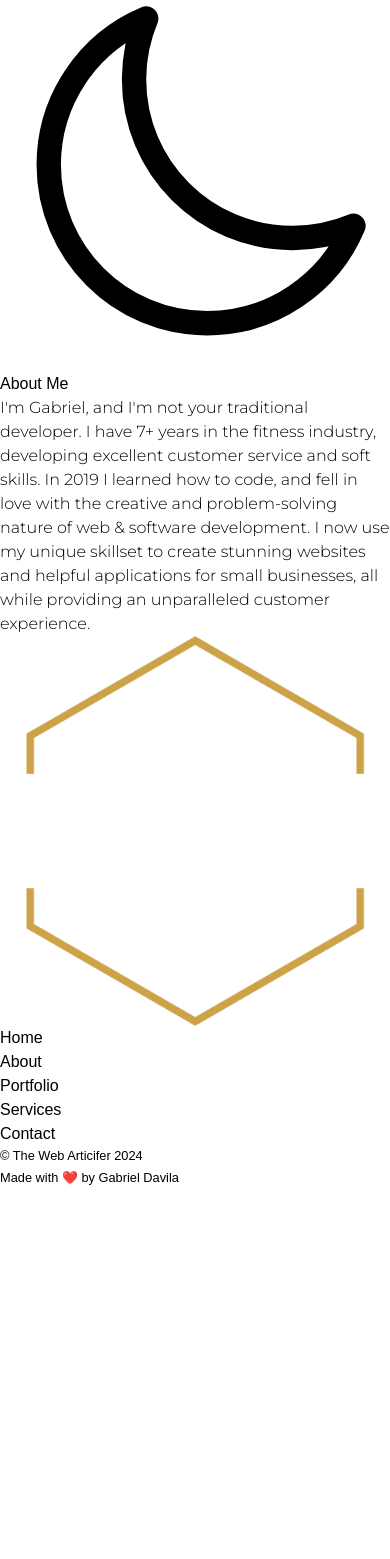
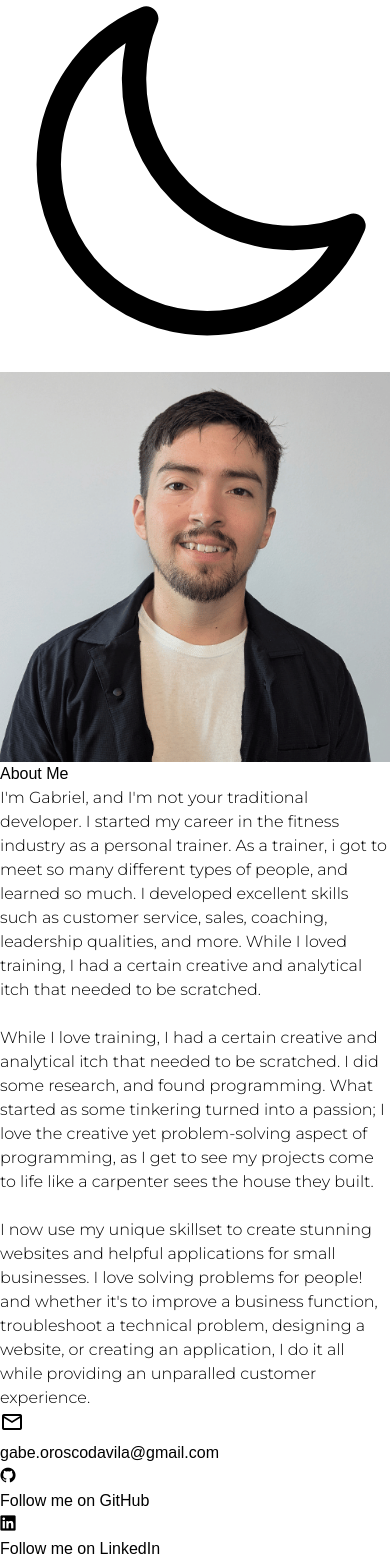
Before and after one commit to GabrielJDavila/TheWebArtificerPortfolio, a Next.js app: page /about in a window 390 px wide. Shown: the part 432-1991 px from the top of the page. Before the commit the page ends 1621 px from the top, so only its background shows below. Built offline with nearby package versions, Linux system fonts and the light colour scheme; a web font is replaced by a local one.

Commit message:
Updates
- Optimized About page
- Fixed mdx -page issue (just some typos)
- Finished aboutui.tsx content/layout

```diff
--- a/src/app/about/page.tsx
+++ b/src/app/about/page.tsx
@@ -1,19 +1,11 @@
 "use client"
 import { useEffect, useState } from "react"
-import { Inter, Montserrat } from "next/font/google"
-import Link from "next/link"
-
-const inter = Inter({ subsets: ["latin"], weight: ["200", "300"] })
-const mont = Montserrat({subsets: ["latin"], weight: ["200",  "300"]})
+import AboutPageUi from "../ui/aboutpageui/aboutui"
 
 export default function About() {
     return (
         <main className="flex flex-col text-center gap-10 my-20 md:mt-20 p-8">
-            <h1>About Me</h1>
-            <p className={`${mont.className} dark:text-white text-left`}>I'm Gabriel, and I'm not your traditional developer. I have 7+ years in the fitness industry, developing excellent customer service and soft skills.
-                In 2019 I learned how to code, and fell in love with the creative and problem-solving nature of web & software development.
-                I now use my unique skillset to create stunning websites and helpful applications for small businesses, all while providing an unparalleled customer experience.
-            </p>
+            <AboutPageUi />
         </main>
     )
 }
--- a/src/app/layout.tsx
+++ b/src/app/layout.tsx
@@ -22,6 +22,11 @@ export default function RootLayout({
 }>) {
   return (
     <html lang="en">
+      <head>
+        <link rel="stylesheet" type='text/css' href="https://cdn.jsdelivr.net/gh/devicons/devicon@latest/devicon.min.css" />
+        <link rel="stylesheet" href="https://fonts.googleapis.com/css2?family=Material+Symbols+Outlined:opsz,wght,FILL,GRAD@24,400,0,0" />
+      </head>
+
       <body className={`${grenze.className} dark:bg-zinc-900 dark:text-white`}>
         <Providers>
           <Nav/>
--- /dev/null
+++ b/src/app/mdx-page/page.mdx
@@ -0,0 +1,3 @@
+# Welcome to my blog!
+
+This is text.
--- /dev/null
+++ b/src/app/ui/aboutpageui/aboutui.tsx
@@ -0,0 +1,120 @@
+"use client"
+import { useEffect, useState } from "react"
+import { Inter, Montserrat } from "next/font/google"
+import Link from "next/link"
+
+const inter = Inter({ subsets: ["latin"], weight: ["200", "300"] })
+const mont = Montserrat({subsets: ["latin"], weight: ["200",  "300"]})
+
+export default function AboutPageUi() {
+    const [windowWidth, setWindowWidth] = useState(window.innerWidth)
+
+    useEffect(() => {
+        if(typeof window !== "undefined") {
+            const handleResize = () => setWindowWidth(window.innerWidth)
+            window.addEventListener("resize", handleResize)
+
+            return () => window.removeEventListener("resize", handleResize)
+        }
+    }, [])
+
+    console.log(windowWidth)
+
+    return (
+        windowWidth < 1024 ?
+        <div className="flex flex-col justify-center text-center items-center gap-8 md:w-3/4 lg:max-w-5xl m-auto items-center">
+            <div className="flex flex-col flex-wrap text-center justify-center items-center w-3/4 max-w-96 m-auto mx-8 my-4 lg:my-8">
+                <img
+                    src="blackshirtvv1.png"
+                    alt="picture of Gabriel Davila, wearing a black collared shirt against a beige background."
+                    className="w-full rounded-3xl rotate-3 shadow"
+                />
+
+            </div>
+
+            <div className="text-left lg:w-full">
+                <h1 className="my-4 text-2xl">About Me</h1>
+                <p className={`${mont.className} dark:text-white text-left`}>I'm Gabriel, and I'm not your traditional developer. I started my career in the fitness industry as a personal trainer. As a trainer, i got to meet so many different types of people, and learned so much. I developed excellent skills
+                    such as customer service, sales, coaching, leadership qualities, and more. While I loved training, I had a certain creative and analytical itch that needed to be scratched.
+                </p>
+                <br></br>
+                <p className={`${mont.className} dark:text-white text-left`}>While I love training, I had a certain creative and analytical itch that needed to be scratched. I did some research, and found programming.
+                    What started as some tinkering turned into a passion; I love the creative yet problem-solving aspect of programming, as I get to see my projects come to life like a carpenter sees the house they built.
+                </p>
+                <br></br>
+                <p className={`${mont.className} dark:text-white text-left`}>
+                    I now use my unique skillset to create stunning websites and helpful applications for small businesses. I love solving problems for people!
+                    and whether it's to improve a business function, troubleshoot a technical problem, designing a website, or creating an application, I do it all while providing an unparalled customer experience.
+                </p>
+            </div>
+
+
+            <div className="text-left flex flex-col justify-items-start gap-2 w-full lg:order-last">
+
+                    <div className="flex flex-row text-left items-center justify-center gap-4 mr-auto">
+                        <span className="material-symbols-outlined">
+                            mail
+                        </span>
+                        <p className="text-left">gabe.oroscodavila@gmail.com</p>
+                    </div>
+
+                    <div className="flex flex-row text-left items-center justify-center gap-4 mr-auto">
+                        <i className="devicon-github-original"></i>
+                        <p className="text-left">Follow me on GitHub</p>
+                    </div>
+
+                    <div className="flex flex-row text-left items-center justify-center gap-4 mr-auto">
+                        <i className="devicon-linkedin-plain mr-auto"></i>
+                        <p>Follow me on LinkedIn</p>
+                    </div>
+            </div>
+        </div>
+        :
+        <div className="flex flex-row justify-center text-center items-center gap-8 md:w-3/4 lg:max-w-5xl m-auto items-center">
+            <div className="flex flex-col flex-wrap text-center justify-center items-center gap-12 w-3/4 md:w-full sm:max-w-96 lg:max-w-md m-auto mx-8 my-4 lg:my-8">
+                <img
+                    src="blackshirtvv1.png"
+                    alt="picture of Gabriel Davila, wearing a black collared shirt against a beige background."
+                    className="w-full rounded-3xl rotate-3 shadow"
+                />
+                <div className="text-left flex flex-col justify-items-start gap-2 w-full lg:order-last">
+
+                    <div className="flex flex-row text-left items-center justify-center gap-4 mr-auto">
+                        <svg xmlns="http://www.w3.org/2000/svg" fill="none" viewBox="0 0 24 24" stroke-width="1.5" stroke="currentColor" className="size-4">
+                        <path stroke-linecap="round" stroke-linejoin="round" d="M21.75 6.75v10.5a2.25 2.25 0 0 1-2.25 2.25h-15a2.25 2.25 0 0 1-2.25-2.25V6.75m19.5 0A2.25 2.25 0 0 0 19.5 4.5h-15a2.25 2.25 0 0 0-2.25 2.25m19.5 0v.243a2.25 2.25 0 0 1-1.07 1.916l-7.5 4.615a2.25 2.25 0 0 1-2.36 0L3.32 8.91a2.25 2.25 0 0 1-1.07-1.916V6.75" />
+                        </svg>
+
+
+                        <p className="w-4">gabe.oroscodavila@gmail.com</p>
+                    </div>
+
+                    <div className="flex flex-row text-left items-center justify-center gap-4 mr-auto">
+                        <i className="devicon-github-original"></i>
+                        <p className="text-left">Follow me on GitHub</p>
+                    </div>
+
+                    <div className="flex flex-row text-left items-center justify-center gap-4 mr-auto">
+                        <i className="devicon-linkedin-plain mr-auto"></i>
+                        <p>Follow me on LinkedIn</p>
+                    </div>
+                </div>
+            </div>
+
+            <div className="text-left lg:w-full lg:order-first">
+                <h1 className="my-4 text-2xl">About Me</h1>
+                <p className={`${mont.className} dark:text-white text-left`}>I'm Gabriel, and I'm not your traditional developer. I started my career in the fitness industry as a personal trainer. As a trainer, i got to meet so many different types of people, and learned so much. I developed excellent skills
+                    such as customer service, sales, coaching, leadership qualities, and more. While I loved training, I had a certain creative and analytical itch that needed to be scratched.
+                </p>
+                <br></br>
+                <p className={`${mont.className} dark:text-white text-left`}>While I love training, I had a certain creative and analytical itch that needed to be scratched. I did some research, and found programming.
+                    What started as some tinkering turned into a passion; I love the creative yet problem-solving aspect of programming, as I get to see my projects come to life like a carpenter sees the house they built.
+                </p>
+                <br></br>
+                <p className={`${mont.className} dark:text-white text-left`}>
+                    I now use my unique skillset to create stunning websites and helpful applications for small businesses. I love solving problems for people!
+                    and whether it is to improve a business function, troubleshoot a technical problem, designing a website, or creating an application, I do it all while providing an unparalled customer experience.
+                </p>
+            </div>
+        </div>
+    )
+}
```
Also changed, not shown: src/app/mdx-page/page.md (deleted, +0 -3 lines), src/app/ui/nav.tsx (+0 -9 lines).
